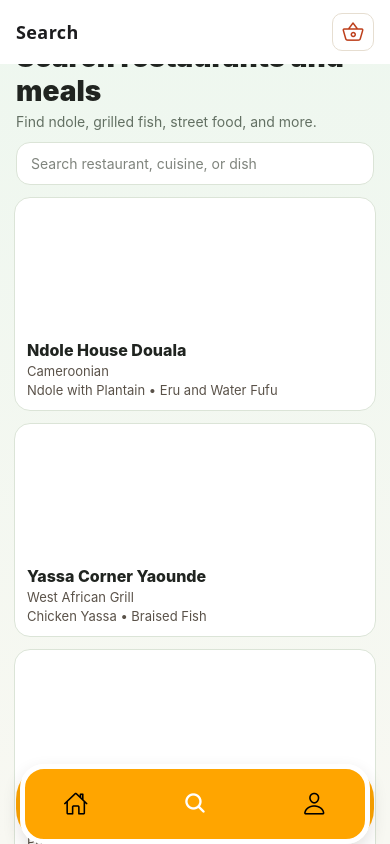
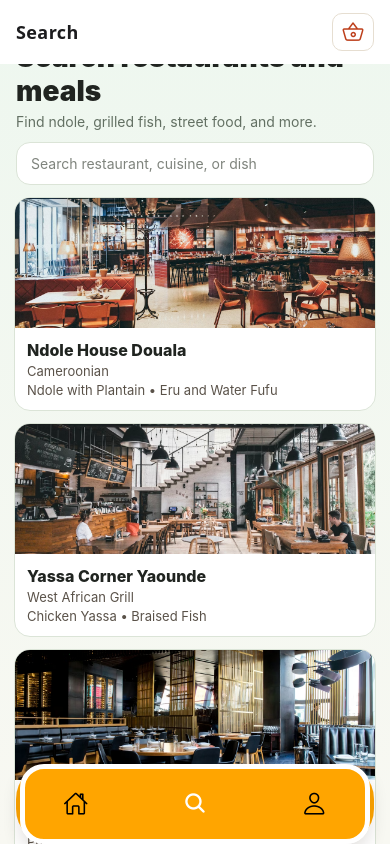
Before and after one commit to enocol/food_delivery_frontEnd, a React Native app: screen /SearchTab in a window 390 px wide. Built offline with nearby package versions, Linux system fonts and the light colour scheme.

Commit message:
Fixing bugs

```diff
--- a/App.js
+++ b/App.js
@@ -190,7 +190,7 @@ export default function App() {
             component={RestaurantDetailsScreen}
             options={{ title: 'Restaurant', headerShown: false }}
           />
-          <Stack.Screen name="Checkout" component={CheckoutScreen} options={{ title: 'Checkout', headerShown: true }} />
+          <Stack.Screen name="Checkout" component={CheckoutScreen} options={{ title: '', headerShown: true, headerTransparent: true }} />
         </Stack.Navigator>
       </NavigationContainer>
 
--- a/components/CartBottomSheet.js
+++ b/components/CartBottomSheet.js
@@ -2,6 +2,7 @@ import React, { useMemo, useState } from 'react';
 import { Animated, Image, PanResponder, Pressable, ScrollView, StyleSheet, Text, View } from 'react-native';
 import { LinearGradient } from 'expo-linear-gradient';
 import { useCart } from '../context/CartContext';
+import { toImageSource } from '../utils/imageSource';
 import { formatXaf } from '../utils/formatXaf';
 import styles from './styles';
 
@@ -130,7 +131,7 @@ export default function CartBottomSheet({ visible, onClose, onCheckout }) {
               <View style={styles.cartListSheet}>
                 {entries.map((item) => (
                   <View style={styles.cartItemCard} key={item.id}>
-                    <Image source={{ uri: item.image }} style={styles.cartItemImage} />
+                    <Image source={toImageSource(item.image)} style={styles.cartItemImage} />
                     <View style={styles.cartItemTextWrap}>
                       <Text style={styles.cartItemName}>{item.name}</Text>
                       <Text style={styles.cartItemRestaurant}>{item.restaurantName}</Text>
--- a/screens/CheckoutScreen.js
+++ b/screens/CheckoutScreen.js
@@ -107,7 +107,7 @@ export default function CheckoutScreen({ navigation }) {
   };
 
   return (
-    <LinearGradient colors={['#f2f7f2', '#fffdf7']} style={styles.screen}>
+    <LinearGradient colors={['#f2f7f2', '#fffdf7']} style={styles.checkoutscreen}>
       <KeyboardAwareScrollView
         enableOnAndroid
         keyboardShouldPersistTaps="handled"
--- a/screens/RestaurantDetailsScreen.js
+++ b/screens/RestaurantDetailsScreen.js
@@ -3,6 +3,7 @@ import { Image, Pressable, ScrollView, Text, TouchableOpacity, View } from 'reac
 import { Ionicons } from '@expo/vector-icons';
 import { useCart } from '../context/CartContext';
 import { RESTAURANTS } from '../data/restaurants';
+import { toImageSource } from '../utils/imageSource';
 import { formatXaf } from '../utils/formatXaf';
 import styles from '../components/styles';
 import { SafeAreaView } from 'react-native-safe-area-context';
@@ -34,7 +35,7 @@ export default function RestaurantDetailsScreen({ route, navigation }) {
 
       {restaurant.menu.map((item) => (
         <View key={item.id} style={styles.menuCard}>
-          <Image source={{ uri: item.image }} style={styles.menuImage} />
+          <Image source={toImageSource(item.image)} style={styles.menuImage} />
           <View style={styles.menuTextWrap}>
             <Text style={styles.menuName}>{item.name}</Text>
             <Text style={styles.menuDescription}>{item.description}</Text>
--- a/screens/SearchScreen.js
+++ b/screens/SearchScreen.js
@@ -6,6 +6,7 @@ import { useCart } from '../context/CartContext';
 import { RESTAURANTS } from '../data/restaurants';
 import useRootCartHeader from '../components/useRootCartHeader';
 import styles from '../components/styles';
+import { toImageSource } from '../utils/imageSource';
 
 export default function SearchScreen({ navigation }) {
   const { cartCount, openCartSheet } = useCart();
@@ -53,7 +54,7 @@ export default function SearchScreen({ navigation }) {
               style={styles.searchResultCard}
               onPress={() => navigation.getParent()?.navigate('RestaurantDetails', { restaurantId: restaurant.id })}
             >
-              <Image source={{ uri: restaurant.image }} style={styles.searchResultImage} />
+              <Image source={toImageSource(restaurant.image)} style={styles.searchResultImage} />
               <View style={styles.searchResultContent}>
                 <Text style={styles.searchResultTitle}>{restaurant.name}</Text>
                 <Text style={styles.metaText}>{restaurant.cuisine}</Text>
--- /dev/null
+++ b/utils/imageSource.js
@@ -0,0 +1,7 @@
+export function toImageSource(image) {
+  if (typeof image === 'string') {
+    return { uri: image };
+  }
+
+  return image;
+}
```
